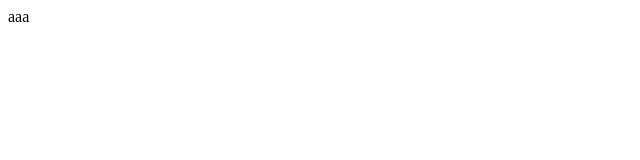
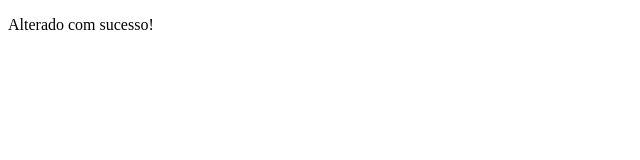
Before and after one commit to Kauan2ek/ProjetoGit, a plain HTML site: page site/index.html in a window 1280 px wide. Shown: the whole page, without its empty margins (0-640 px from the left). Drawn offline with Linux system fonts and the light colour scheme.

Commit message:
ciracao do projeto

```diff
--- a/site/index.html
+++ b/site/index.html
@@ -6,6 +6,6 @@
     <title>Teste para git</title>
 </head>
 <body>
-    aaa
+    <p>Alterado com sucesso!</p>
 </body>
 </html>
```
Also changed, not shown: 1 other file.
